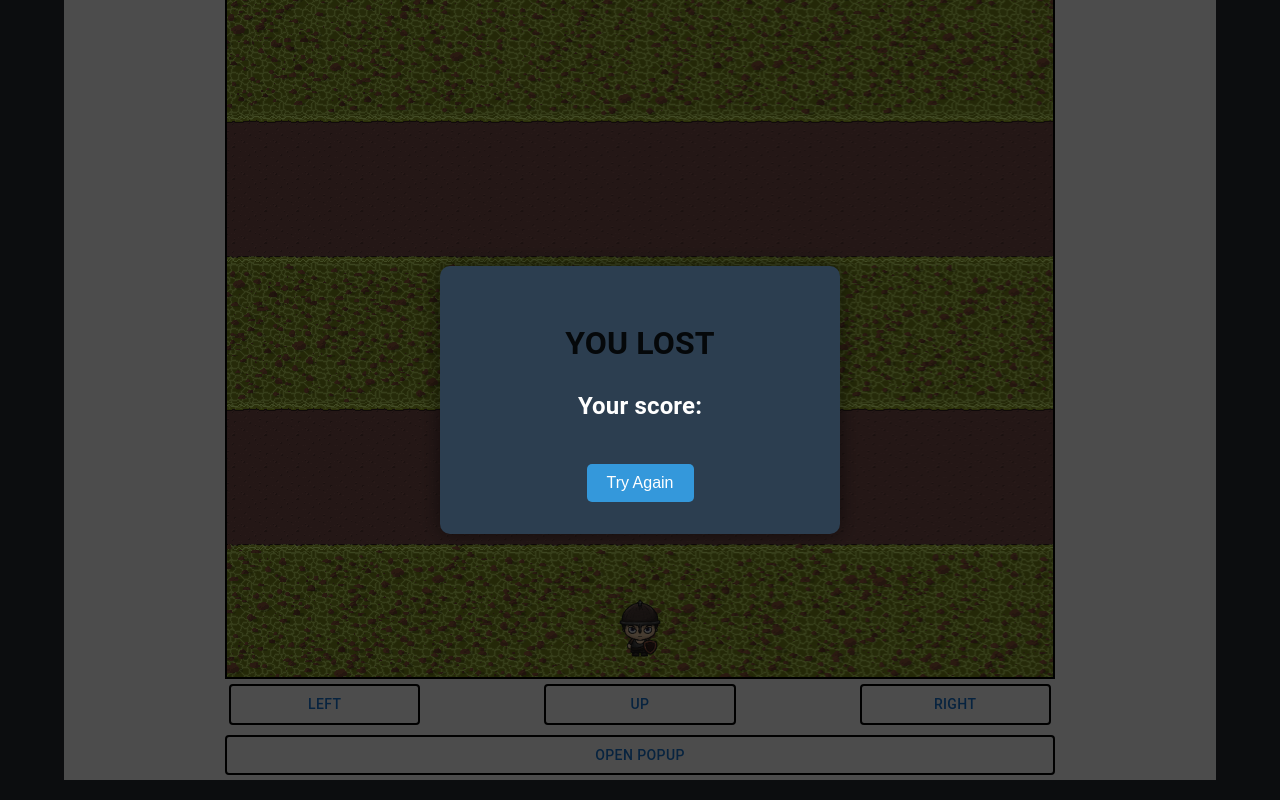
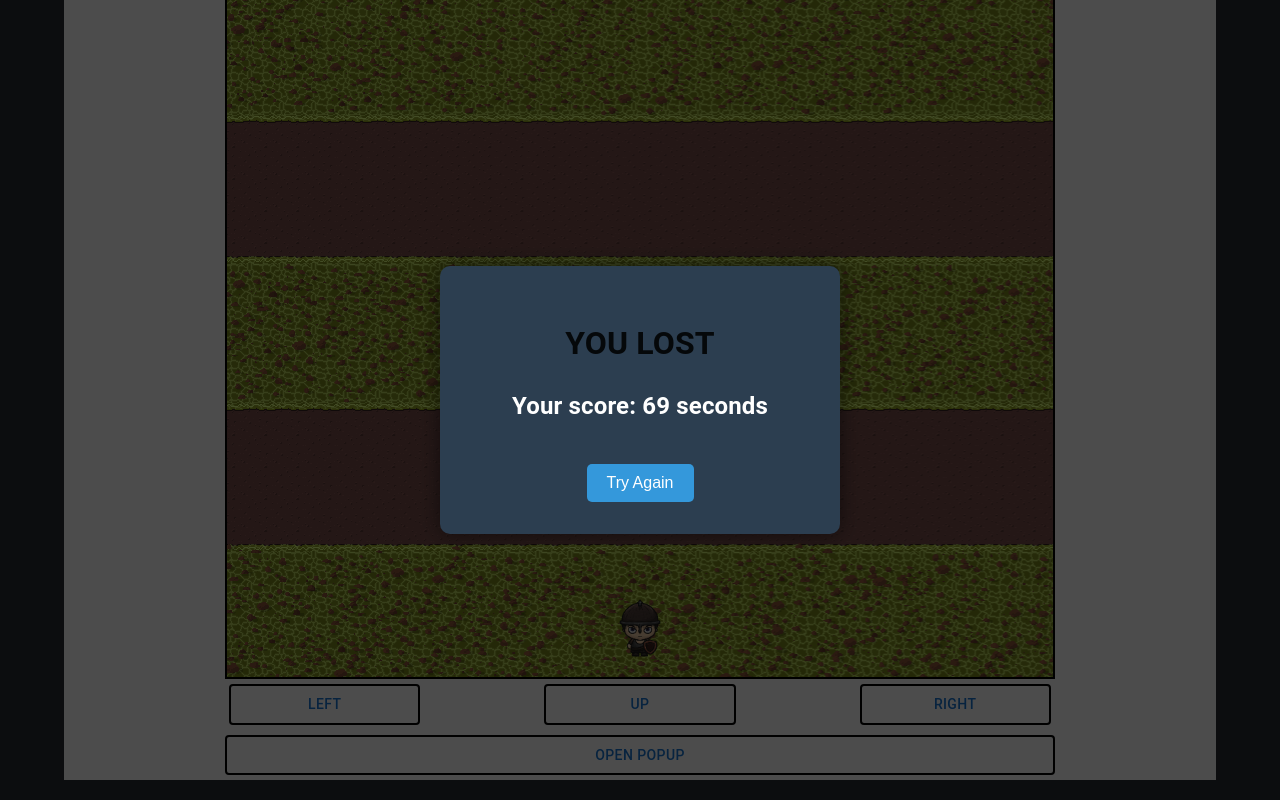
Before and after one commit to Reyes815/Knighthood, a React (Create React App) app: page / in a window 1280 px wide. Both pictures are taken after a click on the button "OPEN POPUP". Shown: the part 65-865 px from the top of the page. Built offline with nearby package versions, Linux system fonts and the light colour scheme.

Commit message:
refinement

```diff
--- a/src/buttongrid.js
+++ b/src/buttongrid.js
@@ -32,6 +32,7 @@ export default function ButtonGrid() {
   const [animationInterval, setAnimationInterval] = useState(null);
   const [buttonPopup, setButtonPopup] = useState(false);
   const buttonPressed = useRef(false);
+  let timerValue = 69;
 
 
   useEffect(() => {
@@ -151,9 +152,14 @@ export default function ButtonGrid() {
   };
 
   const handleClosePopup = () => {
-    setButtonPopup(false); // Function to close the popup
-    window.location.reload();
-};
+    setButtonPopup(false); // Close the popup
+    window.location.reload(); // Restart the website
+  };
+
+  const popupButtonClick = () => {
+    setButtonPopup(true); // Open the popup
+  };
+
 
   return (
     <Box sx={{ width: '80%', margin: "auto" }}>
@@ -190,8 +196,8 @@ export default function ButtonGrid() {
           </Grid>
         ))}
       </Grid>
-      <StyledButton className='test' onClick={() => setButtonPopup(true)}>Open Popup</StyledButton>
-      <Popup trigger={buttonPopup} onClose={handleClosePopup}></Popup>
+      <StyledButton className='test' onClick={() => popupButtonClick()}>Open Popup</StyledButton>
+      <Popup trigger={buttonPopup} onClose={handleClosePopup} time={timerValue}></Popup>
     </Box>
   );
 }
--- a/src/components/Popup.js
+++ b/src/components/Popup.js
@@ -2,7 +2,7 @@ import React from "react";
 import './Popup.css'
 
 function Popup(props) {
-    const { trigger, onClose } = props;
+    const { trigger, onClose, time } = props;
 
     const handleClose = () => {
         onClose(); // Call the onClose function passed from the parent component
@@ -12,7 +12,7 @@ function Popup(props) {
         <div className="popup">
             <div className="popup-inner">
                 <h1>YOU LOST</h1>
-                <h2>Your score: </h2>
+                <h2>Your score: {time} seconds</h2>
                 <button className="try-button" onClick={handleClose}>Try Again</button>
                 {props.children}
             </div>
```
